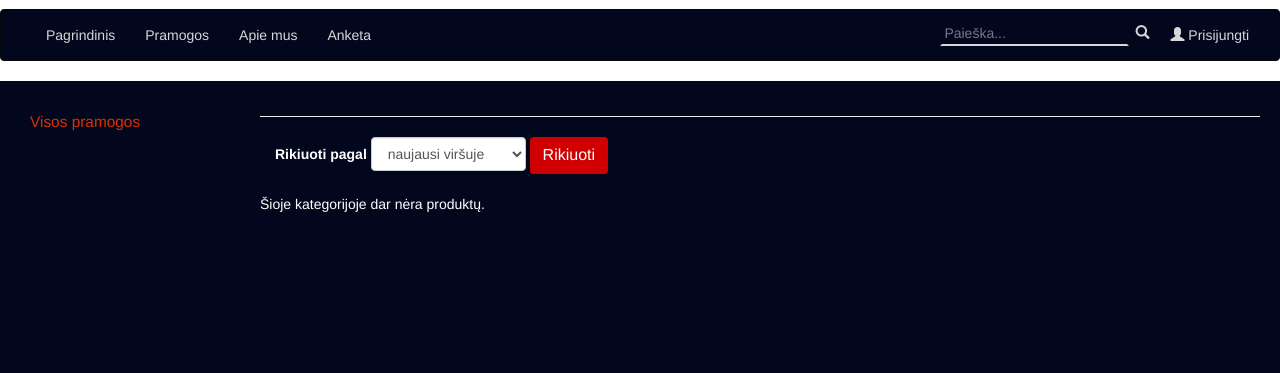
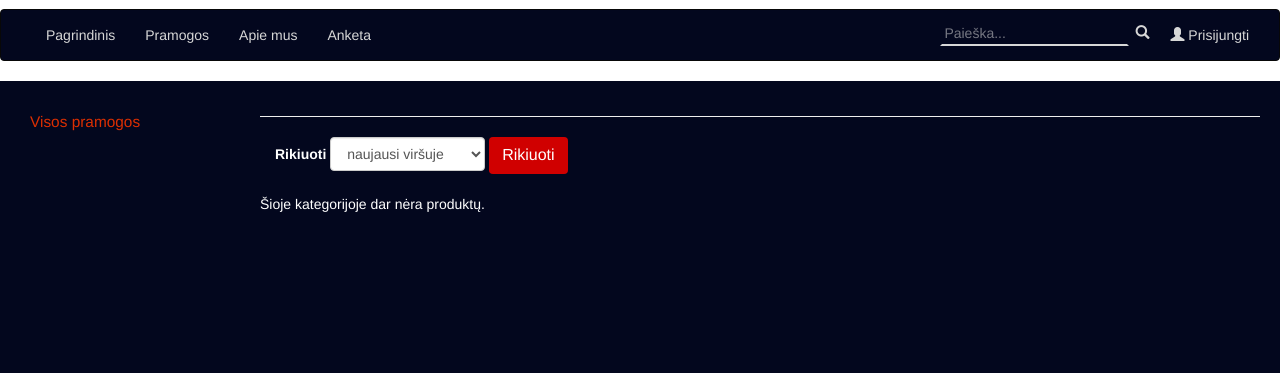
Before and after one commit to juste1599/hell2, a Laravel app: page /shop1/1 in a window 1280 px wide. Shown: the part 234-607 px from the top of the page. Run offline with Laravel 8, Linux system fonts and the light colour scheme; data that the repository does not hold is empty; settings files or empty folders that the repository lacks are supplied; some libraries are stand-ins or nearby versions.

Commit message:
teksto pokyčiai

```diff
--- a/resources/views/shop1.blade.php
+++ b/resources/views/shop1.blade.php
@@ -9,7 +9,7 @@
            <form method="POST" action="{{Route('sort', $cate->id_kateg)}}" >
                <input type="hidden" name="_token" value="{{ csrf_token() }}">
                <span class="input-field">
-        <label style="padding-left: 15px; color: white">Rikiuoti pagal </label>
+        <label style="padding-left: 15px; color: white">Rikiuoti </label>
         <select name="orderBy" id="orderBy"  class="form-control" style="width: fit-content; display:inherit">
             <option value="">naujausi viršuje</option>
             <option value="asc">pigiausi viršuje</option>
```
